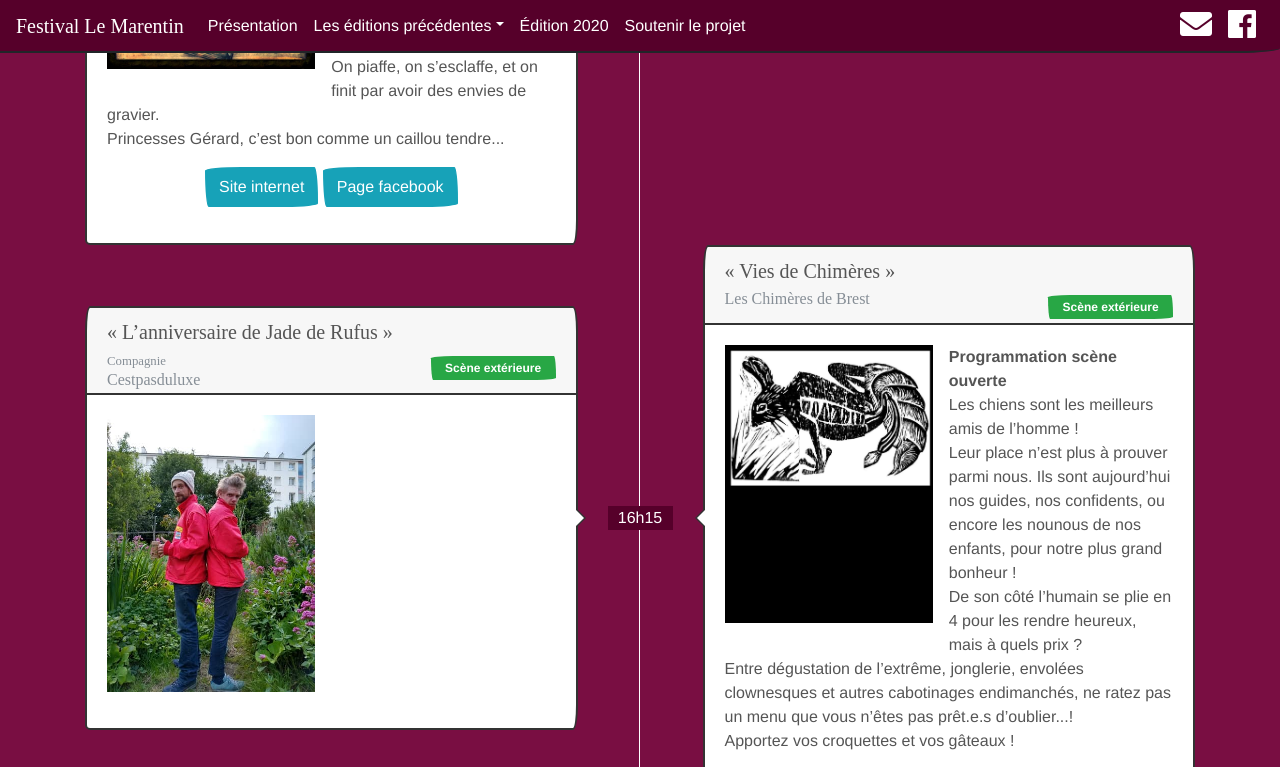
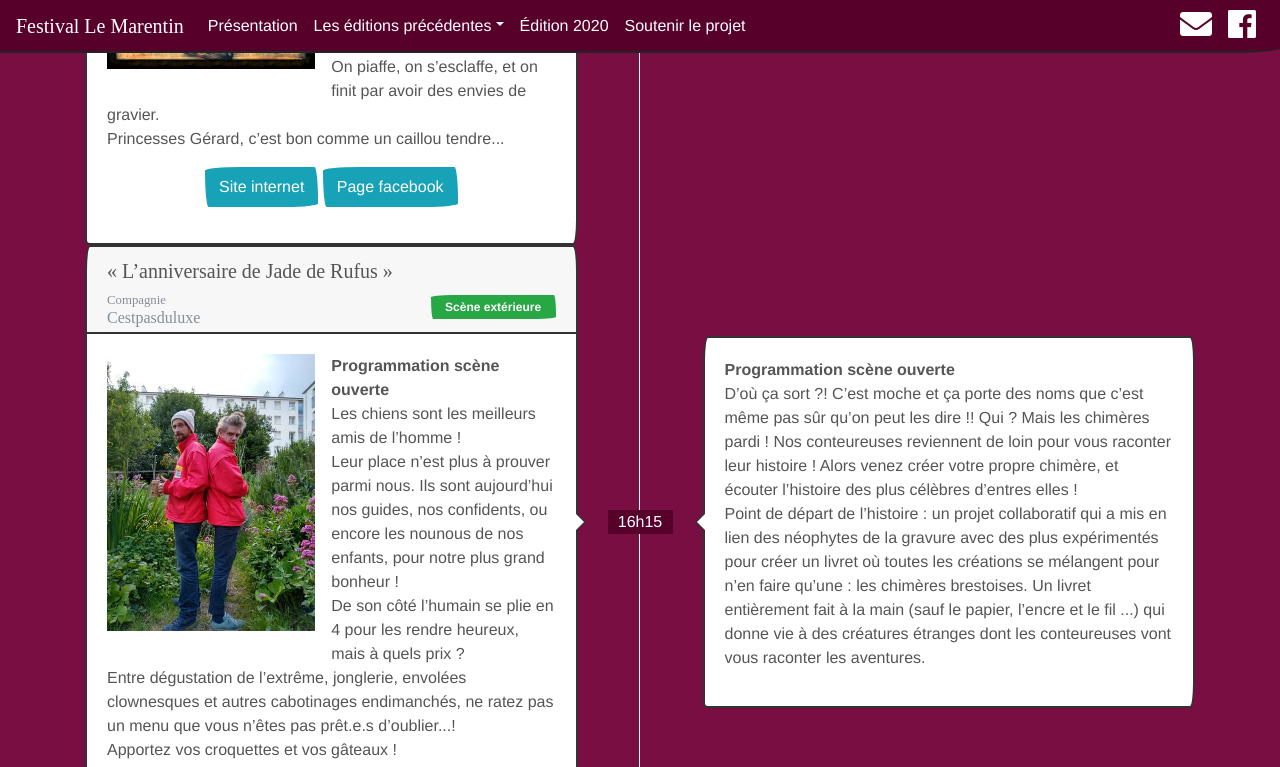
Before and after one commit to tibodut/marentin, a Jekyll site: the page built from edition-2020.html, in a window 1280 px wide and 900 px high, scrolled down 2939 px, cut to the strip 0-767 px from the top of the window. Built offline with Jekyll 4.4.1, drawn with Linux system fonts in a browser that asks for light colours; nearby versions of some CDN libraries; some web fonts are replaced; some of the changed lines change nothing that is shown.

Commit message:
Correction textes spectacles

```diff
--- a/edition-2020.html
+++ b/edition-2020.html
@@ -178,11 +178,6 @@
 {% include programm_row.html
     content_position="right"
     hour="16h15"
-    header_title='« Vies de Chimères »'
-	header_subtitle='Les Chimères de Brest'
-	header_badge='Scène extérieure'
-	header_badge_class='success'
-    img_url=img_url
        img_title='Vies de Chimères, Les Chimères de Brest'
     body='<p><strong>Programmation scène ouverte </strong><br />
  D’où ça sort ?! C’est moche et ça porte des noms que c’est même pas sûr qu’on peut les dire !!
@@ -199,7 +194,7 @@
     header_badge_class2='success'
     img_url2=img_url2
     img_title2='L’anniversaire de Jade de Rufus, Cie Cestpasduluxe'
-	body='<p><strong>Programmation scène ouverte</strong><br />
+    body2='<p><strong>Programmation scène ouverte</strong><br />
     Les chiens sont les meilleurs amis de l’homme !<br />
     Leur place n’est plus à prouver parmi nous. Ils sont aujourd’hui nos guides, nos confidents, ou encore les nounous de nos enfants, pour notre plus grand bonheur ! <br />
     De son côté l’humain se plie en 4 pour les rendre heureux, mais à quels prix ?<br />
```
Lines whose indentation alone changed are shown as unchanged.
